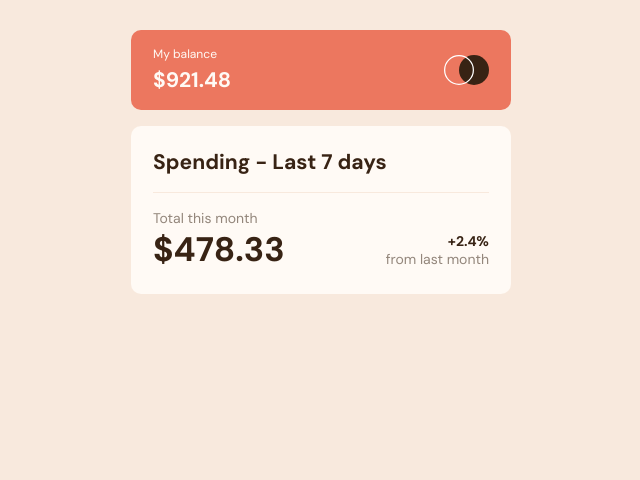
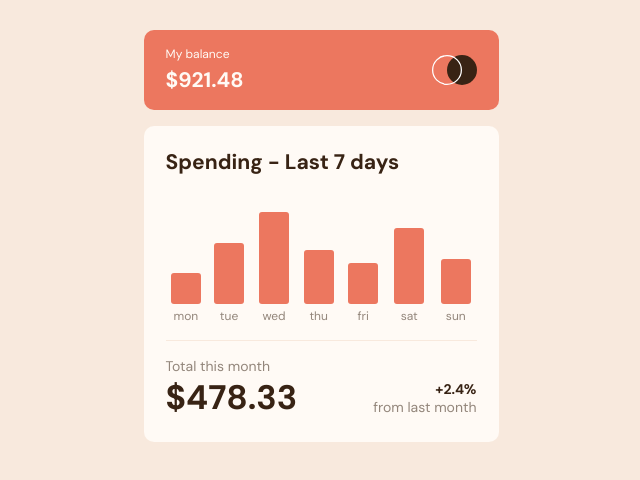
Before and after one commit to MichaelShawUK/frontend-mentor, a React (Vite) app: page / in a window 1280 px wide. Shown: the top 480 px of the page, without its empty margins (319-959 px from the left). Built offline with nearby package versions, Linux system fonts and the light colour scheme.

Commit message:
Highlight selected day on click

```diff
--- a/src/projects/junior/expenses-chart-component-main/src/components/Chart.tsx
+++ b/src/projects/junior/expenses-chart-component-main/src/components/Chart.tsx
@@ -1,9 +1,29 @@
 import Total from "./Total";
+import DataPoint from "./DataPoint";
+import data from "../data/data.json";
 
 function Chart() {
+  console.log(data);
+  const weeklyTotal = data
+    .map((spending) => spending.amount)
+    .reduce((accumulator, current) => (accumulator += current));
+
+  const percentageSpending = data.map((spending) => {
+    return {
+      ...spending,
+      percentage: Math.round((spending.amount / weeklyTotal) * 1000) / 10,
+    };
+  });
+
+  console.log(percentageSpending);
   return (
     <div className="chart">
       <h3>Spending - Last 7 days</h3>
+      <div className="data-points">
+        {percentageSpending.map((data, index) => (
+          <DataPoint data={data} key={index} />
+        ))}
+      </div>
       <Total />
     </div>
   );
--- /dev/null
+++ b/src/projects/junior/expenses-chart-component-main/src/components/DataPoint.tsx
@@ -0,0 +1,48 @@
+interface IDataPoint {
+  day: string;
+  amount: number;
+  percentage: number;
+}
+
+interface Props {
+  data: IDataPoint;
+}
+
+function getParent(event: React.MouseEvent<HTMLElement>) {
+  return (event.target as HTMLElement).parentElement as HTMLElement;
+}
+
+function clickHandler(event: React.MouseEvent<HTMLDivElement>) {
+  const parent = getParent(event);
+  parent.classList.toggle("selected");
+  parent.classList.remove("mouse-over");
+}
+
+function mouseEnterHandler(event: React.MouseEvent<HTMLDivElement>) {
+  const parent = getParent(event);
+  if (Array.from(parent.classList).includes("selected")) return;
+  parent.classList.add("mouse-over");
+}
+
+function mouseLeaveHandler(event: React.MouseEvent<HTMLDivElement>) {
+  const parent = getParent(event);
+  parent.classList.remove("mouse-over");
+}
+
+function DataPoint({ data }: Props) {
+  return (
+    <div className="data-point">
+      <p className="amount">{`$${data.amount}`}</p>
+      <div
+        className="bar"
+        style={{ height: `${data.percentage * 4}px` }}
+        onClick={clickHandler}
+        onMouseEnter={mouseEnterHandler}
+        onMouseLeave={mouseLeaveHandler}
+      ></div>
+      <p className="day">{data.day}</p>
+    </div>
+  );
+}
+
+export default DataPoint;
--- a/src/projects/junior/expenses-chart-component-main/src/styles/css/index.css
+++ b/src/projects/junior/expenses-chart-component-main/src/styles/css/index.css
@@ -25,6 +25,14 @@
 }
 .chart h3 {
   color: hsl(25, 47%, 15%);
+  margin-bottom: 10px;
+}
+
+.data-points {
+  display: flex;
+  align-items: flex-end;
+  justify-content: space-between;
+  gap: 2px;
 }
 
 .total {
@@ -52,6 +60,48 @@
   font-weight: 700;
 }
 
+.data-point {
+  text-align: center;
+}
+.data-point.selected .bar {
+  background-color: hsl(186, 34%, 60%);
+}
+.data-point.selected .bar:hover {
+  background-color: #92c4c9;
+}
+.data-point.selected .amount {
+  visibility: visible;
+}
+.data-point.mouse-over .amount {
+  visibility: visible;
+}
+.data-point .amount {
+  background-color: hsl(25, 47%, 15%);
+  color: hsl(33, 100%, 98%);
+  font-weight: 700;
+  font-size: 11px;
+  padding: 4px;
+  border-radius: 4px;
+  margin-bottom: 4px;
+  visibility: hidden;
+}
+
+.bar {
+  background-color: hsl(10, 79%, 65%);
+  border-radius: 3px;
+  margin: 0 auto;
+  width: 30px;
+  cursor: pointer;
+}
+.bar:hover {
+  background-color: #f0927f;
+}
+
+.day {
+  font-size: 12px;
+  margin-top: 4px;
+}
+
 * {
   margin: 0;
   padding: 0;
@@ -67,7 +117,7 @@ body {
 }
 
 .expenses-chart {
-  max-width: 400px;
+  width: 375px;
   margin: 20px auto;
   padding: 10px;
 }
--- a/src/projects/junior/expenses-chart-component-main/src/styles/scss/_chart.scss
+++ b/src/projects/junior/expenses-chart-component-main/src/styles/scss/_chart.scss
@@ -5,5 +5,13 @@
 
   h3 {
     color: $dark-brown;
+    margin-bottom: 10px;
   }
 }
+
+.data-points {
+  display: flex;
+  align-items: flex-end;
+  justify-content: space-between;
+  gap: 2px;
+}
--- /dev/null
+++ b/src/projects/junior/expenses-chart-component-main/src/styles/scss/_dataPoint.scss
@@ -0,0 +1,53 @@
+@use "sass:color";
+
+.data-point {
+  text-align: center;
+
+  &.selected {
+    .bar {
+      background-color: $cyan;
+
+      &:hover {
+        background-color: color.scale($cyan, $lightness: 20%);
+      }
+    }
+
+    .amount {
+      visibility: visible;
+    }
+  }
+
+  &.mouse-over {
+    .amount {
+      visibility: visible;
+    }
+  }
+
+  .amount {
+    background-color: $dark-brown;
+    color: $very-pale-orange;
+    font-weight: 700;
+    font-size: 11px;
+    padding: 4px;
+    border-radius: 4px;
+    margin-bottom: 4px;
+    visibility: hidden;
+  }
+}
+
+.bar {
+  background-color: $soft-red;
+  border-radius: 3px;
+  margin: 0 auto;
+  width: 30px;
+  cursor: pointer;
+
+  &:hover {
+    background-color: color.scale($soft-red, $lightness: 20%);
+  }
+}
+
+.day {
+  font-size: 12px;
+  margin-top: 4px;
+}
--- a/src/projects/junior/expenses-chart-component-main/src/styles/scss/index.scss
+++ b/src/projects/junior/expenses-chart-component-main/src/styles/scss/index.scss
@@ -4,6 +4,7 @@
 @import "balance";
 @import "chart";
 @import "total";
+@import "dataPoint";
 
 * {
   margin: 0;
@@ -23,7 +24,7 @@ body {
 }
 
 .expenses-chart {
-  max-width: 400px;
+  width: 375px;
   margin: 20px auto;
   padding: 10px;
 }
```
Also changed, not shown: 1 other file (tests, documents, lock files or other folders).
